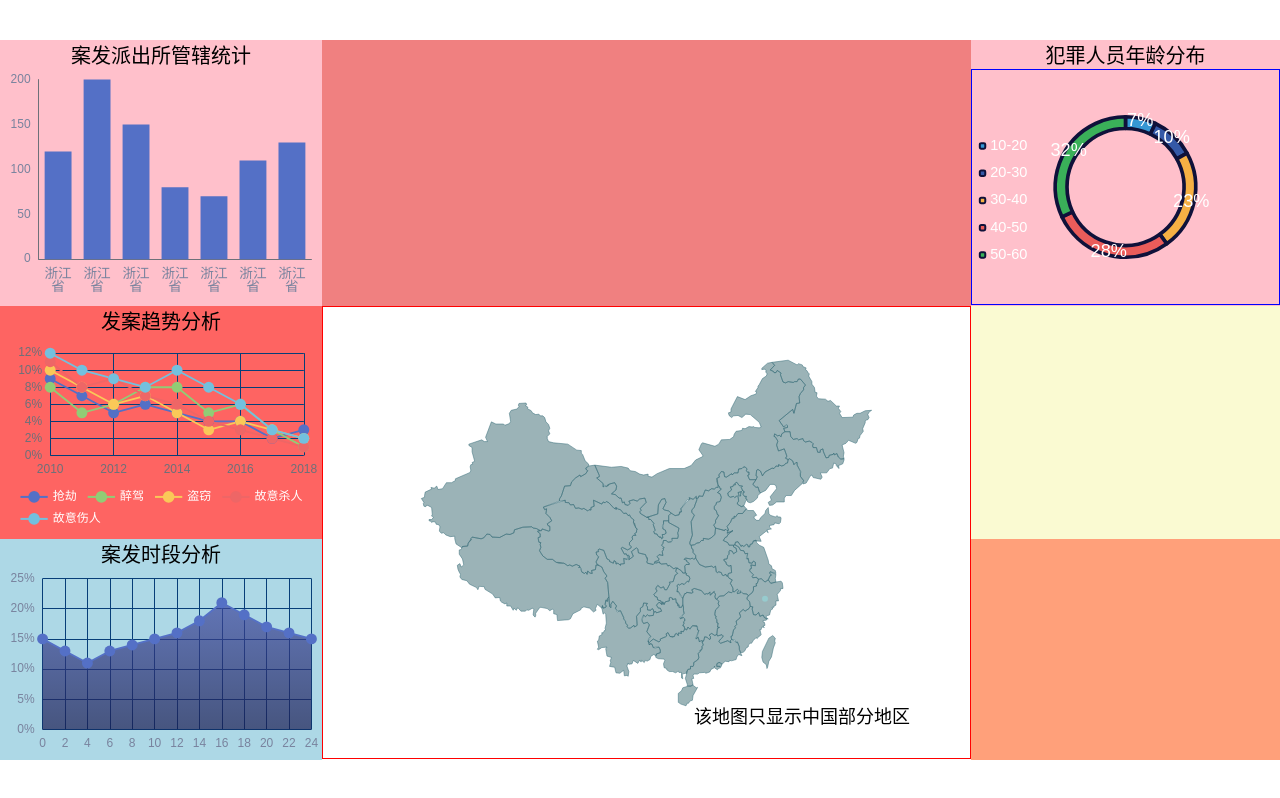
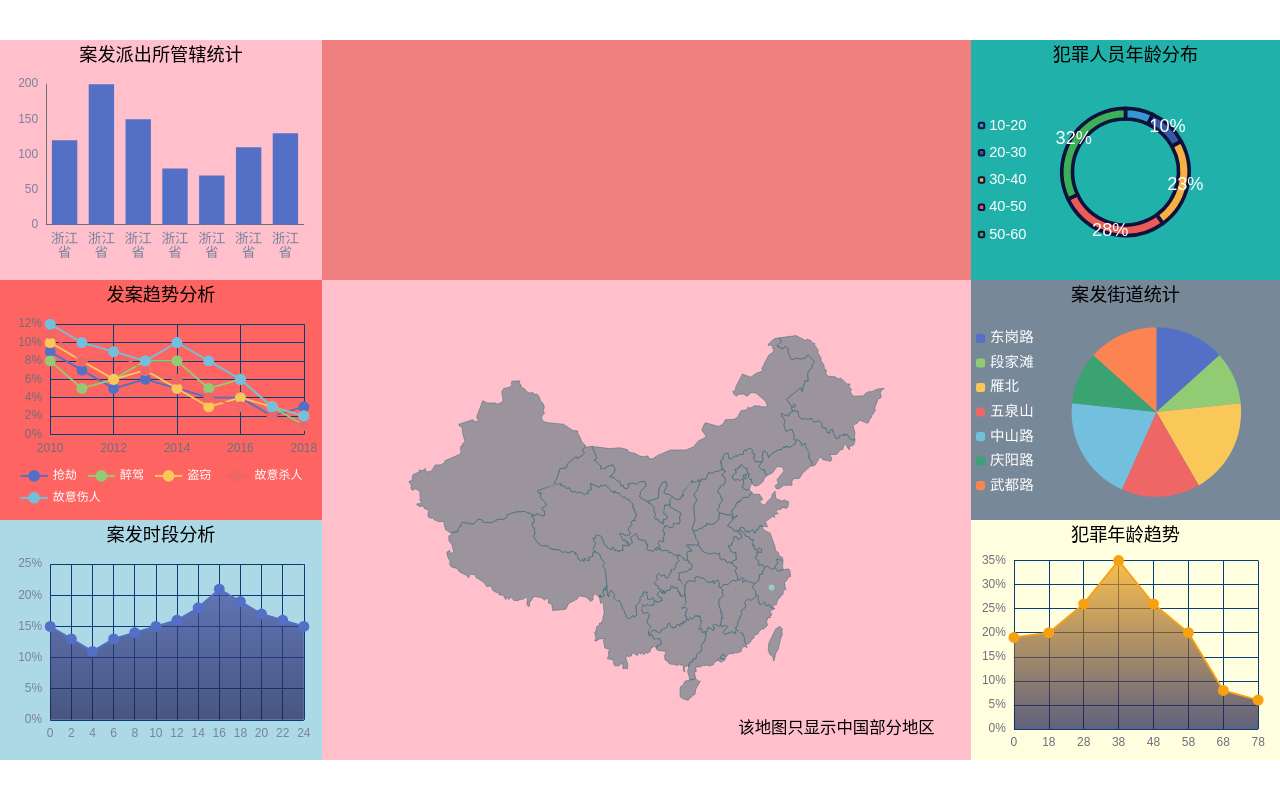
Before and after one commit to wbs99/big-screen, a React (Vite) app: page /#/ in a window 1280 px wide. Built offline with nearby package versions, Linux system fonts and the light colour scheme.

Commit message:
完成 chart7 和 chart8

```diff
--- a/src/components/chart6.tsx
+++ b/src/components/chart6.tsx
@@ -17,7 +17,7 @@ export const Chart6 = () => {
       },
       legend: {
         left: px(2),
-        top: px(70),
+        top: px(52),
         orient: 'vertical',
         textStyle: {color: 'white'},
         itemWidth: px(6),
@@ -58,13 +58,6 @@ export const Chart6 = () => {
     <div className="犯罪人员年龄分布">
       <h2>犯罪人员年龄分布</h2>
       <div ref={divRef} className="chart"></div>
-      {/*<div className='spanWrapper'>*/}
-      {/*  <span>10-20</span>*/}
-      {/*  <span>20-30</span>*/}
-      {/*  <span>30-40</span>*/}
-      {/*  <span>40-50</span>*/}
-      {/*  <span>50-60</span>*/}
-      {/*</div>*/}
     </div>
   );
 };
--- /dev/null
+++ b/src/components/chart7.tsx
@@ -0,0 +1,62 @@
+import React, {useEffect, useRef} from 'react';
+import * as echarts from 'echarts';
+import '../shared/same-options.ts';
+import {sameOptions} from '../shared/same-options';
+
+const px = (n) => n / 1408 * (window as any).pageWidth;
+export const Chart7 = () => {
+  const divRef = useRef(null);
+  const colors = ['#F46064', '#F38E1C', '#1CDB7C', '#8D70F8', '#33A4FA'];
+  const data = [
+    {value: 0.08, name: '东岗路'},
+    {value: 0.06, name: '段家滩'},
+    {value: 0.11, name: '雁北'},
+    {value: 0.09, name: '五泉山'},
+    {value: 0.12, name: '中山路'},
+    {value: 0.06, name: '庆阳路'},
+    {value: 0.08, name: '武都路'},
+  ];
+  useEffect(() => {
+    var myChart = echarts.init(divRef.current);
+    myChart.setOption({
+      ...sameOptions,
+      xAxis: {show: false},
+      yAxis: {show: false},
+      grid: {x: 0, x2: 0, y: 0, y2: 0, containLabel: true},
+      textStyle: {
+        fontSize: px(16),
+      },
+      legend: {
+        orient: 'vertical',
+        left: 'left',
+        top: 'center',
+        textStyle: {color: 'white'},
+        itemWidth: px(10),
+        itemHeight: px(10),
+      },
+      series: [
+        {
+          center: ['60%', '50%'],
+          type: 'pie',
+          radius: '80%',
+          label: {show: false},
+          labelLine: {show: false},
+          data: data,
+          emphasis: {
+            itemStyle: {
+              shadowBlur: 10,
+              shadowOffsetX: 0,
+              shadowColor: 'rgba(0, 0, 0, 0.5)'
+            }
+          }
+        }
+      ]
+    });
+  }, []);
+  return (
+    <div className="案发街道统计">
+      <h2>案发街道统计</h2>
+      <div ref={divRef} className="chart"></div>
+    </div>
+  );
+};
--- /dev/null
+++ b/src/components/chart8.tsx
@@ -0,0 +1,73 @@
+import React, {useEffect, useRef} from 'react';
+import * as echarts from 'echarts';
+import '../shared/same-options.ts'
+
+const px = (n) => n / 1408 * (window as any).pageWidth;
+
+export const Chart8 = () => {
+  const divRef = useRef(null);
+  useEffect(() => {
+    var myChart = echarts.init(divRef.current);
+    myChart.setOption({
+      color: '#F7A110',
+      legend: {
+        bottom: px(10),
+        textStyle: {color: 'white'},
+        itemWidth: px(30),
+        itemHeight: px(16)
+      },
+      grid: {
+        x: px(12),
+        x2: px(24),
+        y: px(16),
+        y2: px(10),
+        containLabel: true
+      },
+      xAxis: {
+        type: 'category',
+        boundaryGap: false,
+        data: [0, 18, 28, 38, 48, 58, 68, 78],
+        splitLine: {show: true, lineStyle: {color: '#073E78'}},
+        axisTick: {show: false},
+        axisLine: {show: false},
+      },
+      yAxis: {
+        type: 'value',
+        splitLine: {lineStyle: {color: '#073E78'}},
+        axisLabel: {
+          formatter(val) {
+            return val * 100 + '%';
+          }
+        }
+      },
+      series: [{
+        type: 'line',
+        data: [
+          0.19, 0.20, 0.26,
+          0.35, 0.26, 0.20,
+          0.08, 0.06
+        ],
+        symbol: 'circle',
+        symbolSize: px(12),
+        lineStyle: {width: px(2)},
+        areaStyle: {
+          color: new echarts.graphic.LinearGradient(0, 0, 0, 1, [{
+            offset: 0,
+            color: '#F7A110'
+          }, {
+            offset: 1,
+            color: '#1B1D52'
+          }]),
+        }
+      }]
+    });
+  }, []);
+
+
+  return (
+    <div className="犯罪年龄趋势">
+      <h2>犯罪年龄趋势</h2>
+      <div ref={divRef} className="chart"></div>
+    </div>
+  );
+};
--- a/src/pages/home.scss
+++ b/src/pages/home.scss
@@ -10,9 +10,9 @@
     flex: 1;
     display: grid;
     grid-template:
-    'box1 box4 box6' 292fr
-    'box2 box5 box7' 256fr
-    'box3 box5 box8' 243fr/354fr 714fr 340fr;
+    'box1 box4 box6' 262fr
+    'box2 box5 box7' 262fr
+    'box3 box5 box8' 262fr/354fr 714fr 340fr;
 
     > section {
       text-align: center;
@@ -40,25 +40,25 @@
 
     > .section5 {
       grid-area: box5;
-      background: white;
+      background: pink;
     }
 
     > .section6 {
       grid-area: box6;
-      background: pink;
+      background: lightseagreen;
     }
 
     > .section7 {
       grid-area: box7;
-      background: lightgoldenrodyellow;
+      background: lightslategray;
     }
 
     > .section8 {
       grid-area: box8;
-      background: lightsalmon;
+      background: lightyellow;
     }
 
-    .案发派出所管辖统计, .发案趋势分析, .案发时段分析, .犯罪人员年龄分布 {
+    .案发派出所管辖统计, .发案趋势分析, .案发时段分析, .犯罪人员年龄分布,.案发街道统计,.犯罪年龄趋势{
       display: flex;
       flex-direction: column;
 
@@ -73,20 +73,19 @@
     }
 
     .案发派出所管辖统计, .犯罪人员年龄分布 {
-      height: px(292);
+      height: px(262);
     }
 
-    .发案趋势分析 {
-      height: px(256);
+    .发案趋势分析, .案发街道统计{
+      height: px(262);
     }
 
-    .案发时段分析 {
-      height: px(243);
+    .案发时段分析,.犯罪年龄趋势 {
+      height: px(262);
     }
 
     .map {
-      border: 1px solid red;
-      height: px(499);
+      height: px(524);
       display: flex;
       flex-direction: column;
       position: relative;
@@ -98,27 +97,13 @@
 
       span {
         position: absolute;
-        right: 60px;
-        bottom: 30px;
-        font-size: 18px;
+        right: px(40);
+        bottom: px(20);
+        font-size: px(18);
       }
     }
 
-    .犯罪人员年龄分布 {
-      position: relative;
-      .chart {
-        border:1px solid blue;
-      }
-      .spanWrapper {
-        display: flex;
-        flex-direction: column;
-        position: absolute;
-        top:px(88);
-        left:px(16);
-      }
-      span{
-        padding: px(6);
-      }
-    }
+
+
   }
 }
--- a/src/pages/home.tsx
+++ b/src/pages/home.tsx
@@ -5,6 +5,8 @@ import {Chart2} from '../components/chart2';
 import {Chart3} from '../components/chart3';
 import {Chart5} from '../components/chart5';
 import {Chart6} from '../components/chart6';
+import {Chart7} from '../components/chart7';
+import {Chart8} from '../components/chart8';
 
 export const Home = () => {
 
@@ -27,8 +29,12 @@ export const Home = () => {
         <section className="section6">
           <Chart6/>
         </section>
-        <section className="section7"></section>
-        <section className="section8"></section>
+        <section className="section7">
+          <Chart7/>
+        </section>
+        <section className="section8">
+          <Chart8/>
+        </section>
       </main>
     </div>
   );
--- a/src/shared/same-options.ts
+++ b/src/shared/same-options.ts
@@ -1,4 +1,4 @@
-export const px = (n) => n / 2420 * (window as any).pageWidth;
+export const px = (n) => n / 1408 * (window as any).pageWidth;
 
 export const sameOptions = {
 
--- a/src/shared/style.scss
+++ b/src/shared/style.scss
@@ -33,5 +33,5 @@ body {
 }
 
 h1,h2,h3,h4,h5,h6{
-  font-size: 20px;
+  font-size: px(20);
 }
```
